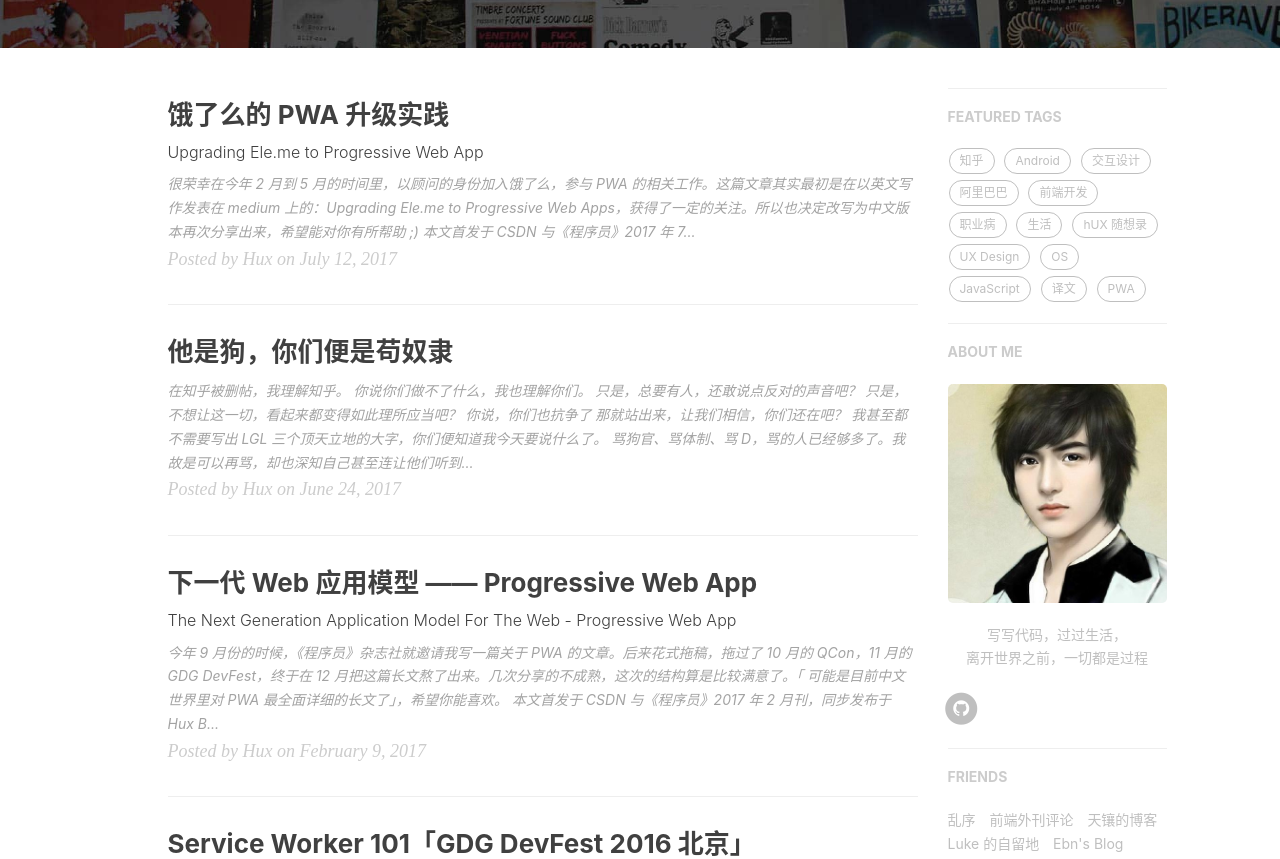
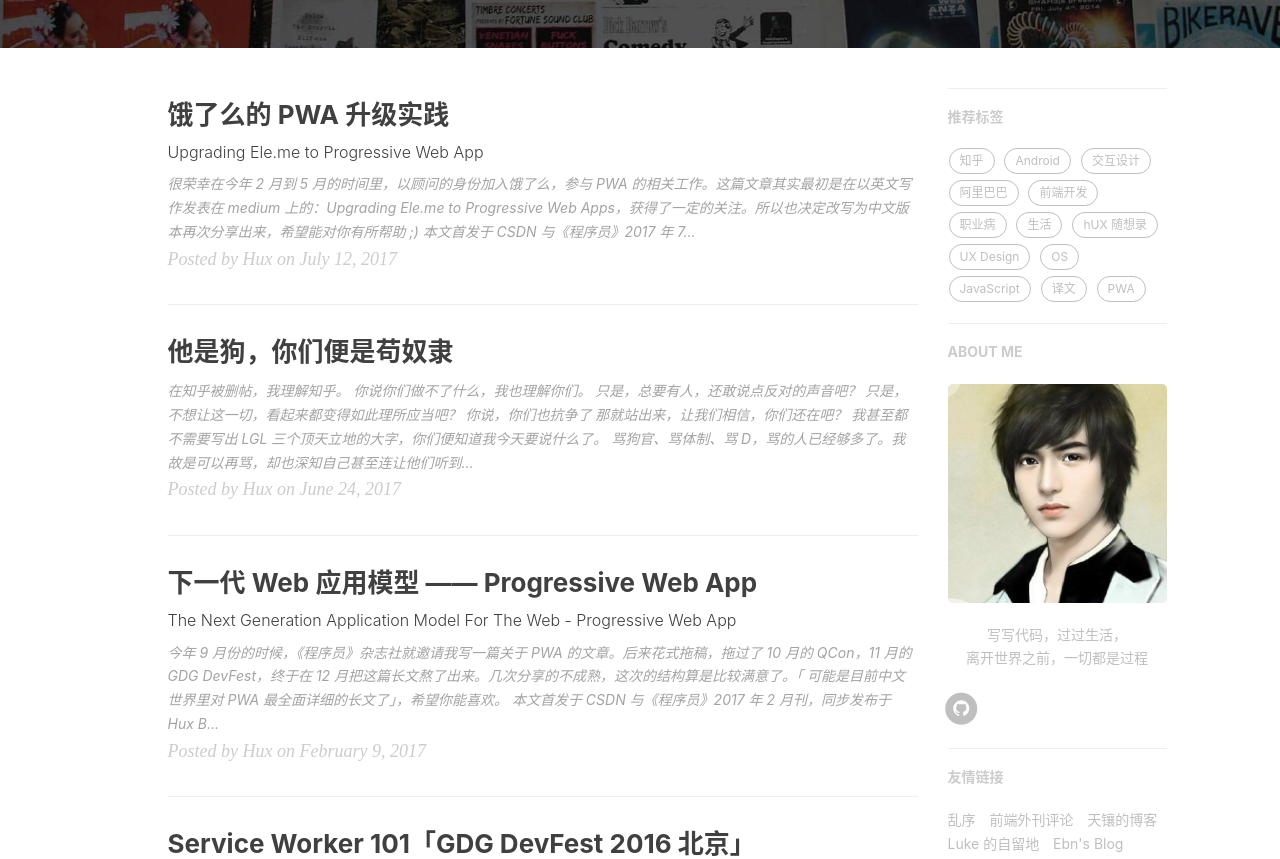
Before and after one commit to xuchaobing01/xuchaobing01.github.io, a Jekyll site: the page built from index.html, in a window 1280 px wide and 1400 px high. Shown: the part 370-1229 px from the top of the window. Built offline with Jekyll 4.4.1, drawn with Linux system fonts in a browser that asks for light colours; nearby versions of some CDN libraries; the list of posts is cut into pages by our own code; comment, search, counter and statistics services are not loaded.

Commit message:
fix(work): 修改文字为中文

```diff
--- a/_layouts/keynote.html
+++ b/_layouts/keynote.html
@@ -108,7 +108,7 @@
                 {% if site.featured-tags %}
                 <section>
                     <hr class="hidden-sm hidden-xs">
-                    <h5><a href="/tags/">FEATURED TAGS</a></h5>
+                    <h5><a href="/tags/">推荐标签</a></h5>
                     <div class="tags">
                         {% for tag in site.tags %}
                             {% if tag[1].size > {{site.featured-condition-size}} %}
@@ -124,7 +124,7 @@
                 <!-- Friends Blog -->
                 {% if site.friends %}
                 <hr>
-                <h5>FRIENDS</h5>
+                <h5>友情链接</h5>
                 <ul class="list-inline">
                     {% for friend in site.friends %}
                         <li><a href="{{friend.href}}">{{friend.title}}</a></li>
--- a/_layouts/page.html
+++ b/_layouts/page.html
@@ -36,7 +36,7 @@
                 {% if site.featured-tags %}
                 <section>
                     <!-- no hr -->
-                    <h5><a href="{{'/tags/' | prepend: site.baseurl }}">FEATURED TAGS</a></h5>
+                    <h5><a href="{{'/tags/' | prepend: site.baseurl }}">推荐标签</a></h5>
                     <div class="tags">
         				{% for tag in site.tags %}
                             {% if tag[1].size > {{site.featured-condition-size}} %}
@@ -52,7 +52,7 @@
                 <!-- Friends Blog -->
                 {% if site.friends %}
                 <hr>
-                <h5>FRIENDS</h5>
+                <h5>友情链接</h5>
                 <ul class="list-inline">
                     {% for friend in site.friends %}
                         <li><a href="{{friend.href}}">{{friend.title}}</a></li>
@@ -85,7 +85,7 @@
                 {% if site.featured-tags %}
                 <section>
                     <hr class="hidden-sm hidden-xs">
-                    <h5><a href="{{'/tags/' | prepend: site.baseurl }}">FEATURED TAGS</a></h5>
+                    <h5><a href="{{'/tags/' | prepend: site.baseurl }}">推荐标签</a></h5>
                     <div class="tags">
                         {% for tag in site.tags %}
                             {% if tag[1].size > {{site.featured-condition-size}} %}
@@ -186,7 +186,7 @@
                 <!-- Friends Blog -->
                 {% if site.friends %}
                 <hr>
-                <h5>FRIENDS</h5>
+                <h5>友情链接</h5>
                 <ul class="list-inline">
                     {% for friend in site.friends %}
                         <li><a href="{{friend.href}}">{{friend.title}}</a></li>
--- a/_layouts/post.html
+++ b/_layouts/post.html
@@ -133,7 +133,7 @@
                 {% if site.featured-tags %}
                 <section>
                     <hr class="hidden-sm hidden-xs">
-                    <h5><a href="/tags/">FEATURED TAGS</a></h5>
+                    <h5><a href="/tags/">推荐标签</a></h5>
                     <div class="tags">
         				{% for tag in site.tags %}
                             {% if tag[1].size > {{site.featured-condition-size}} %}
@@ -149,7 +149,7 @@
                 <!-- Friends Blog -->
                 {% if site.friends %}
                 <hr>
-                <h5>FRIENDS</h5>
+                <h5>友情链接</h5>
                 <ul class="list-inline">
                     {% for friend in site.friends %}
                         <li><a href="{{friend.href}}">{{friend.title}}</a></li>
```
